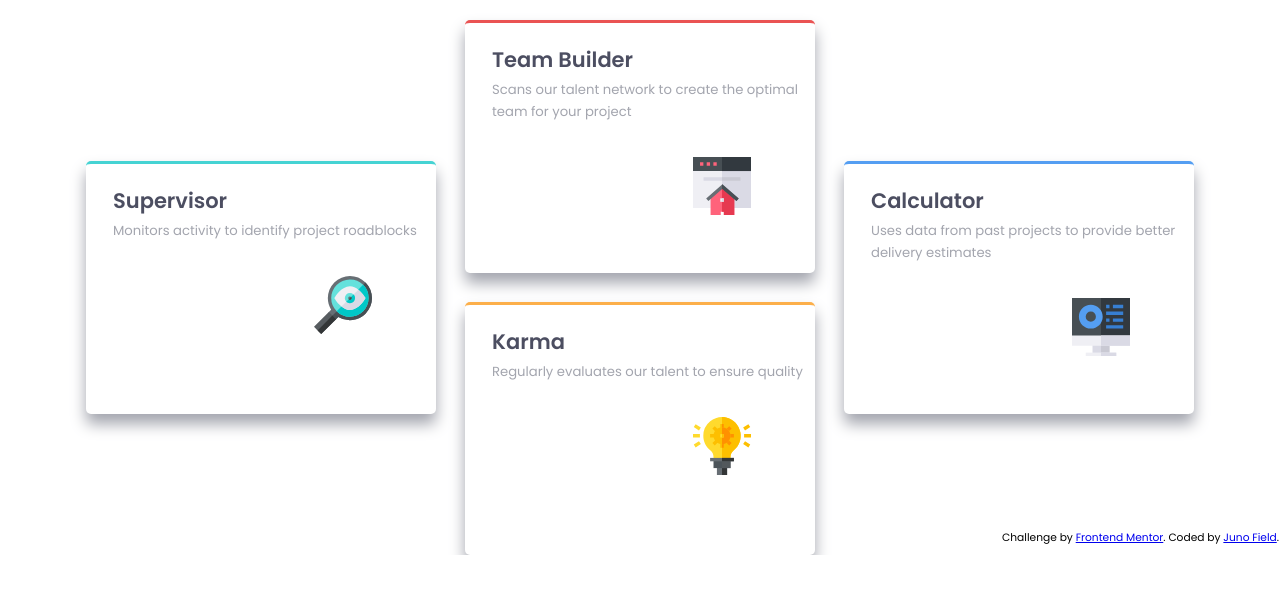
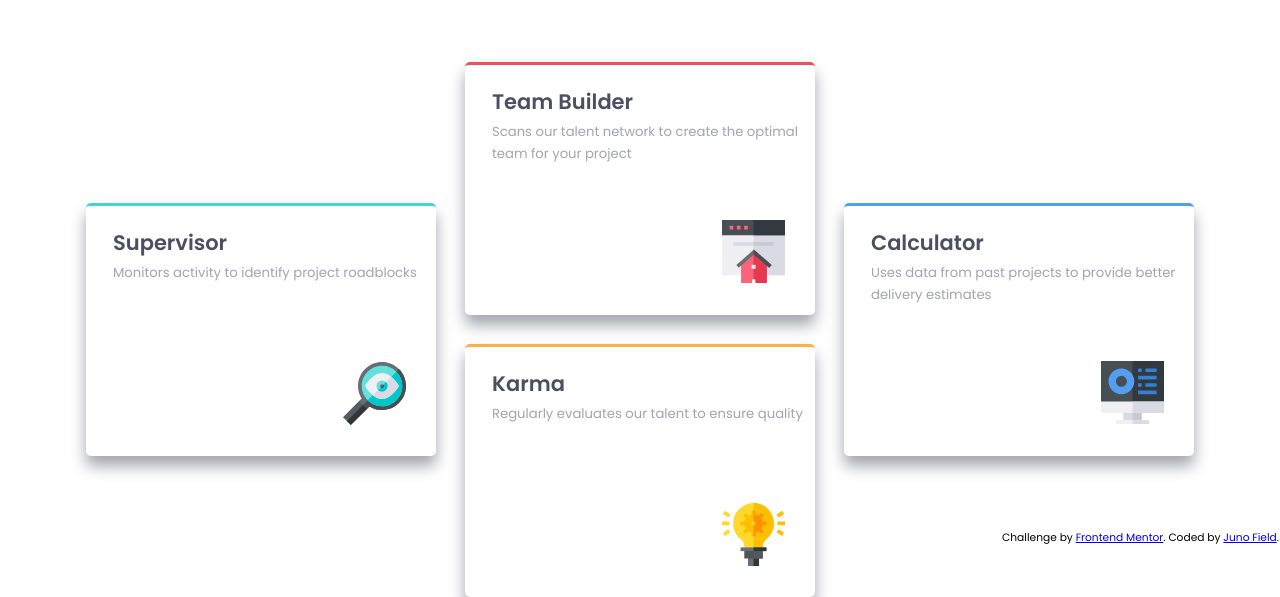
Before and after one commit to JunoField/fm7-four-card-feature-section, a website built with Parcel: page index.html in a window 1280 px wide. Shown: the part 252-849 px from the top of the page. Before the commit the page ends 807 px from the top, so only its background shows below. Built offline with nearby package versions, Linux system fonts and the light colour scheme.

Commit message:
aligned images in card sections

```diff
--- a/style.scss
+++ b/style.scss
@@ -69,7 +69,6 @@ p{
         width: 58px;
         position: relative;
         left: 228px;
-        top: 10px;
         top: 34px;
     }
 
@@ -113,6 +112,8 @@ footer{
     }
 
     #intro-area{
+        margin-top: 42px;
+
         #tagline-top{
             font-size: 36px;
             margin-bottom: 0px;
@@ -134,7 +135,6 @@ footer{
         grid-template-columns: auto auto auto;
         grid-template-rows: auto auto auto auto;
         gap: 29px;
-        //margin: auto 10% auto 10%;
     }
 
 
@@ -143,6 +143,12 @@ footer{
         width: 350px;
         height: 250px;
         margin: 0px 0px 0px 0px;
+
+        img{
+            width: 63px;
+            left: 257px;
+            top: 78px;
+        }
     }
 
     #supervisor-section{
@@ -153,6 +159,9 @@ footer{
     #team-builder-section{
         grid-column: 2;
         grid-row: 1 / span 2;
+        img{
+            top: 55px;
+        }
     }
 
     #karma-section{
@@ -163,5 +172,8 @@ footer{
     #calculator-section{
         grid-column: 3;
         grid-row: 2 / span 2;
+        img{
+            top: 55px;
+        }
     }
 }
```
Also changed, not shown: 2 other files.
